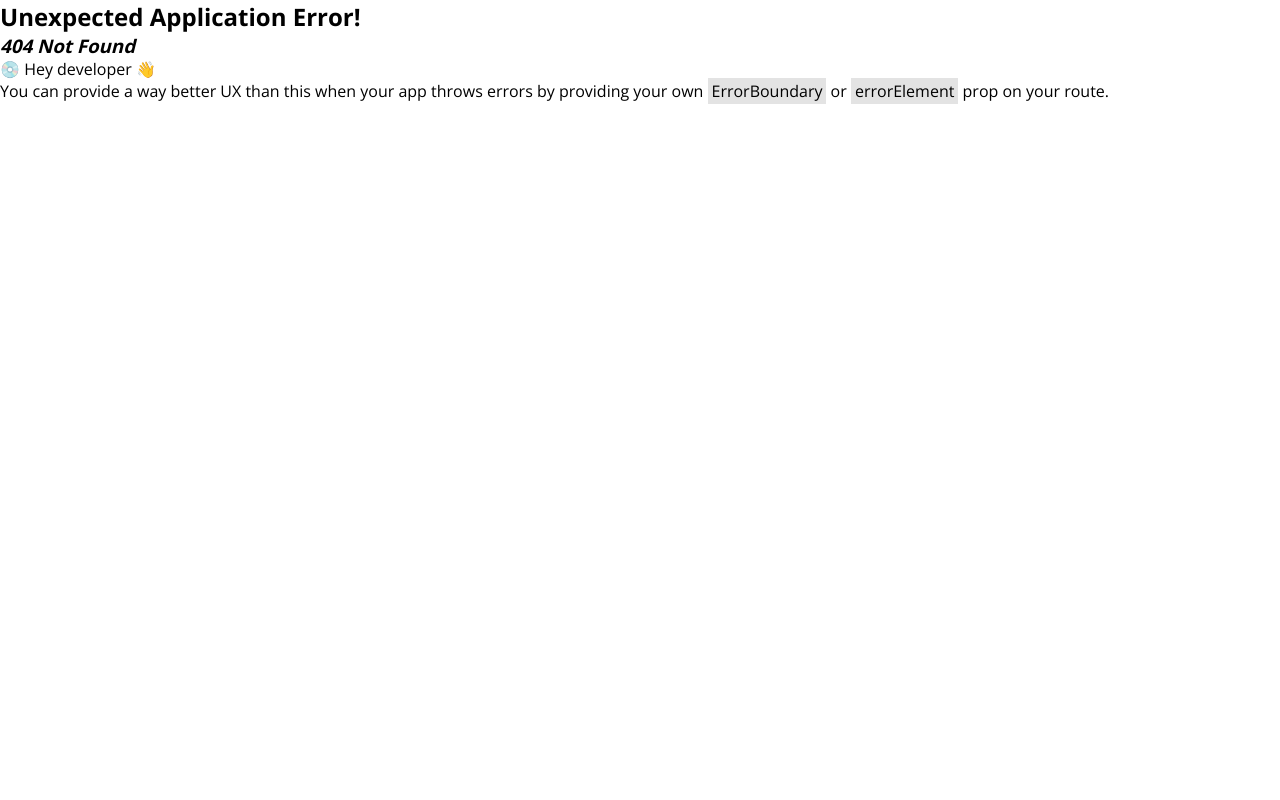
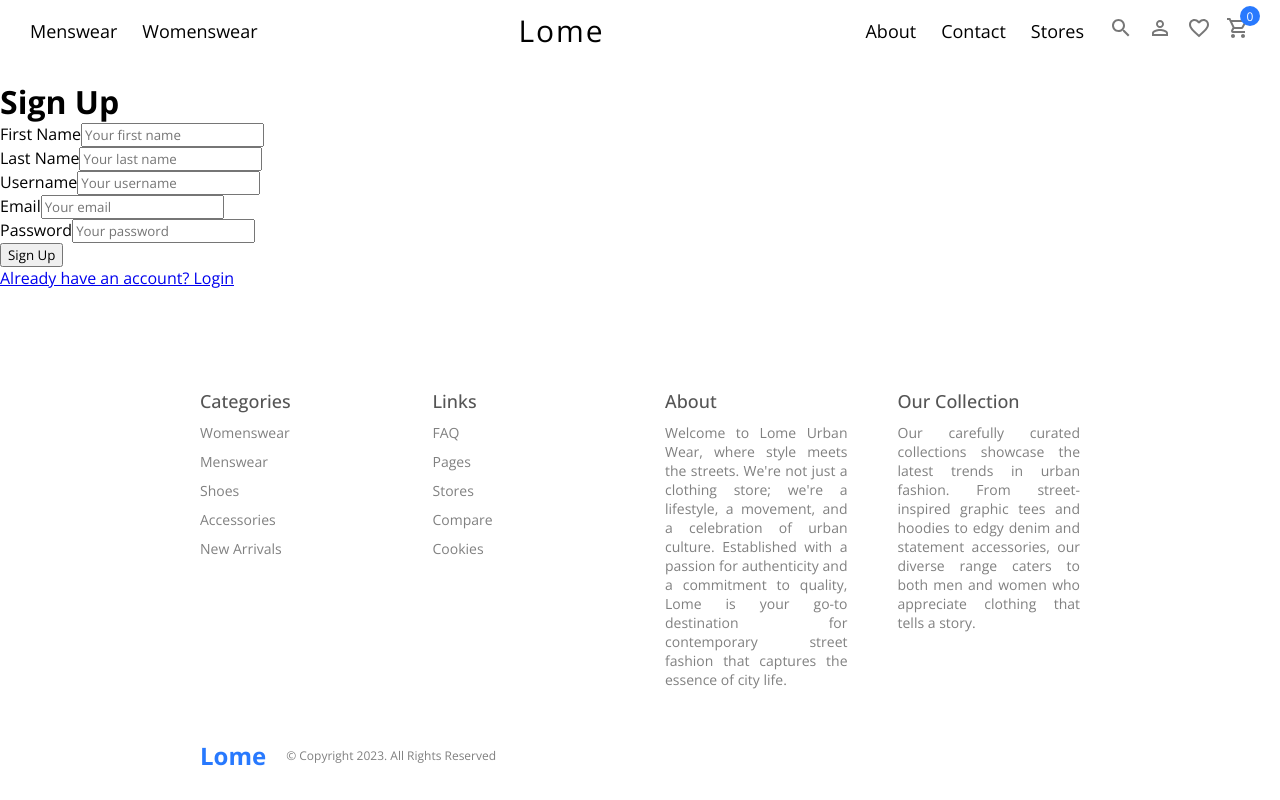
Before and after one commit to owenwar/final-project, a React (Create React App) app in the folder client/: page /signUp in a window 1280 px wide. Before the commit this address had no page. Built offline with nearby package versions, Linux system fonts and the light colour scheme.

Commit message:
connected signup component

```diff
--- a/client/package.json
+++ b/client/package.json
@@ -15,6 +15,7 @@
     "axios": "^1.2.0",
     "graphql": "^16.8.0",
     "install": "^0.13.0",
+    "jwt-decode": "^3.1.2",
     "npm": "^9.1.2",
     "react": "^18.0.0",
     "react-dom": "^18.0.0",
--- a/client/src/components/Navbar/Navbar.jsx
+++ b/client/src/components/Navbar/Navbar.jsx
@@ -44,7 +44,9 @@ const Navbar = () => {
 
         <div className="icons">
           <SearchOutlinedIcon/>
-          <PersonOutlineOutlinedIcon/>
+          <Link className='link' to='/signUp'>
+              <PersonOutlineOutlinedIcon />
+          </Link>
           <FavoriteBorderOutlinedIcon/>
           <div className="cartIcon" onClick={()=>setOpen(!open)}>
             <ShoppingCartOutlinedIcon/>
--- a/client/src/pages/Signup/Signup.jsx
+++ b/client/src/pages/Signup/Signup.jsx
@@ -1,23 +1,26 @@
-import React from 'react';
-import { useState } from 'react';
-import {Link} from "react-router-dom";
-import "./Signup.scss"
-import Auth from "../utils/auth";
-import { useMutation } from '@apollo/client';
+import React, { useState } from 'react';
+import { Link } from 'react-router-dom';
+import './Signup.scss';
+import Auth from '../../utils/auth';
+import axios from 'axios'; // Import Axios
 
 function Signup() {
-    const [formState, setFormState] = useState({ username: '', email: '', password: '' });
-    const [addUser, { error }] = useMutation(ADD_USER);
+  const [formState, setFormState] = useState({
+    username: '',
+    email: '',
+    password: '',
+  });
 
   const handleFormSubmit = async (event) => {
     event.preventDefault();
     try {
-            const { data } = await addUser({
-                variables: { ...formState }
-            });
-            Auth.login(data.addUser.token);
-        } catch (e) {
-            console.error(e);
+      const response = await axios.post('/api/signup', formState); // Send POST request using Axios
+
+      if (response.status === 200) {
+        Auth.login(response.data.token);
+      }
+    } catch (error) {
+      console.error(error);
     }
   };
 
```
Also changed, not shown: client/src/App.jsx (+6 -1 lines), 1 other file (tests, documents, lock files or other folders). Lines whose indentation alone changed are shown as unchanged.
